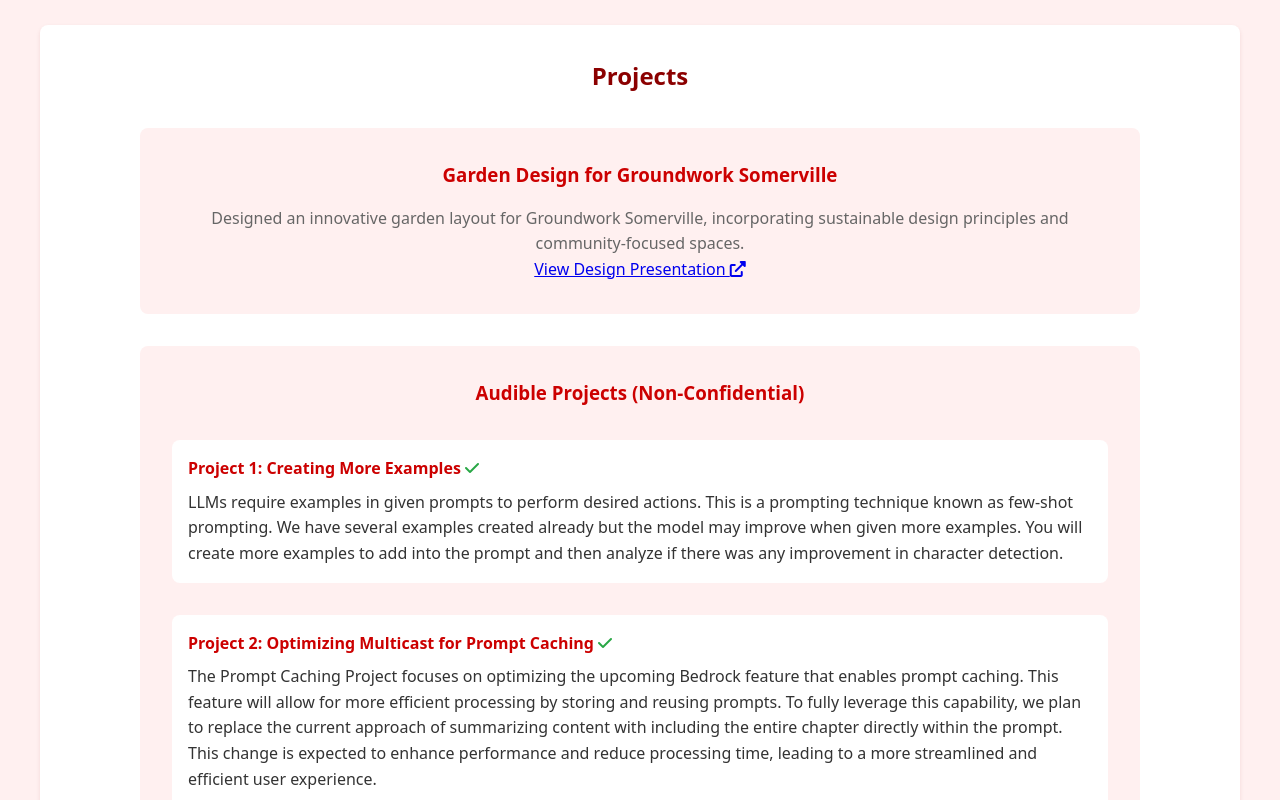
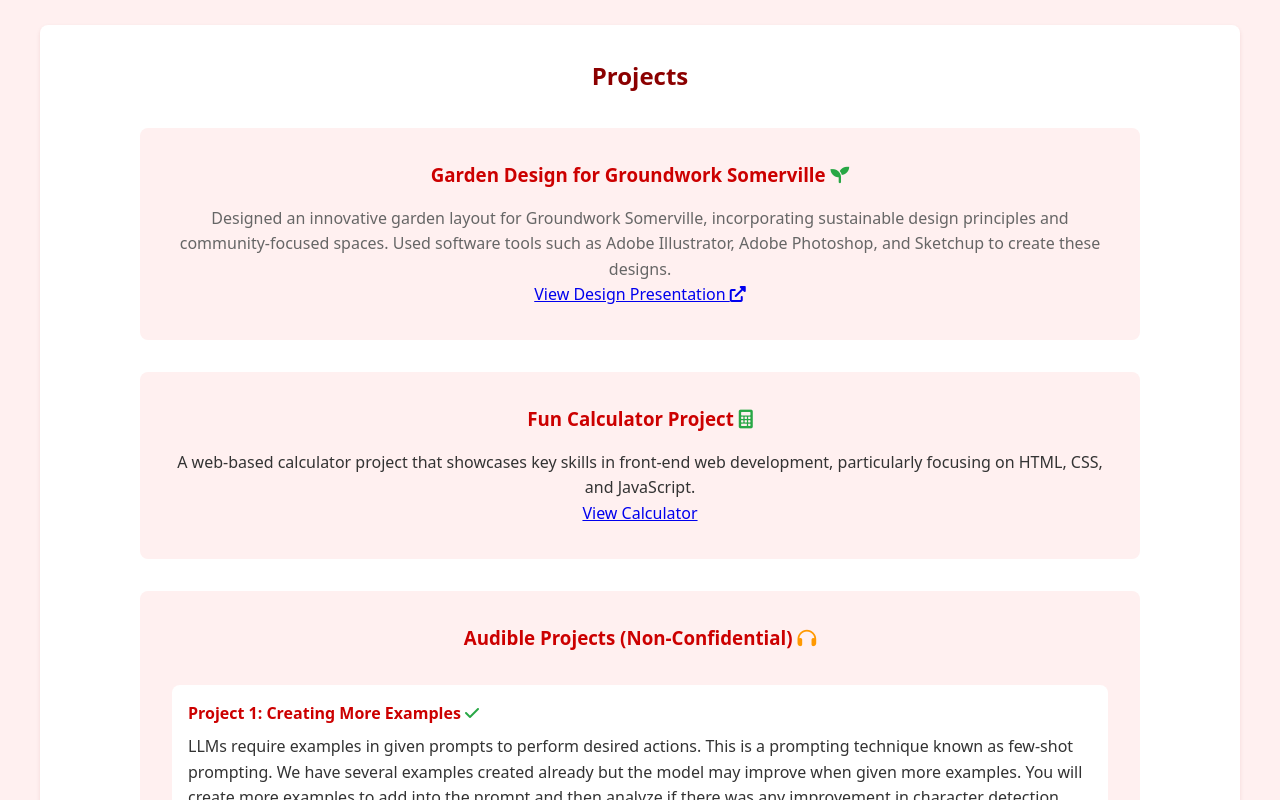
Before and after one commit to EgalJ/Portfolio-3.0, a website: page index.html in a window 1280 px wide. Shown: the part 2000-2800 px from the top of the page. Drawn offline with Linux system fonts and the light colour scheme.

Commit message:
Added icons for the projects

```diff
--- a/index.html
+++ b/index.html
@@ -60,7 +60,7 @@
             <h3>Adobe Illustrator</h3>
           </div>
           <div class="skill-card">
-            <img src="https://cdn.worldvectorlogo.com/logos/sketch-2.svg" alt="SketchUp">
+            <img src="SketchUp-Logo.png" alt="SketchUp">
             <h3>SketchUp</h3>
           </div>
         </div>
@@ -113,9 +113,9 @@
         <h2>Projects</h2>
         <div class="project-grid">
           <div class="project-card">
-            <h3>Garden Design for Groundwork Somerville</h3>
+            <h3>Garden Design for Groundwork Somerville <i class="fas fa-seedling" style="color: #28a745;"></i></h3>
             <p class="project-description">
-              Designed an innovative garden layout for Groundwork Somerville, incorporating sustainable design principles and community-focused spaces.
+              Designed an innovative garden layout for Groundwork Somerville, incorporating sustainable design principles and community-focused spaces. Used software tools such as Adobe Illustrator, Adobe Photoshop, and Sketchup to create these designs.
             </p>
             <a href="https://docs.google.com/presentation/d/1aWZsAeMIXQPyNN7rOEnMx9o4ZFMUCayFTc6ocynbPRY/edit#slide=id.g27486b004ae_13_114"
                class="project-link"
@@ -123,9 +123,17 @@
               View Design Presentation <i class="fas fa-external-link-alt"></i>
             </a>
           </div>
+          <div class="project-card">
+            <h3>Fun Calculator Project <i class="fas fa-calculator" style="color: #28a745;"></i></h3>
+            <p>A web-based calculator project that showcases key skills in front-end web development, particularly focusing on HTML, CSS, and JavaScript.</p>
+            <a href="https://calculatorproject10.netlify.app/" target="_blank" class="project-link">View Calculator</a>
+          </div>
+
+
+
 
           <div class="project-card">
-            <h3>Audible Projects (Non-Confidential)</h3>
+            <h3>Audible Projects (Non-Confidential) <i class="fas fa-headphones" style="color: #f90;"></i></h3>
             <div class="projects-container">
               <div class="project-item">
                 <h4>Project 1: Creating More Examples <i class="fas fa-check" style="color: #28a745;"></i></h4>
```
